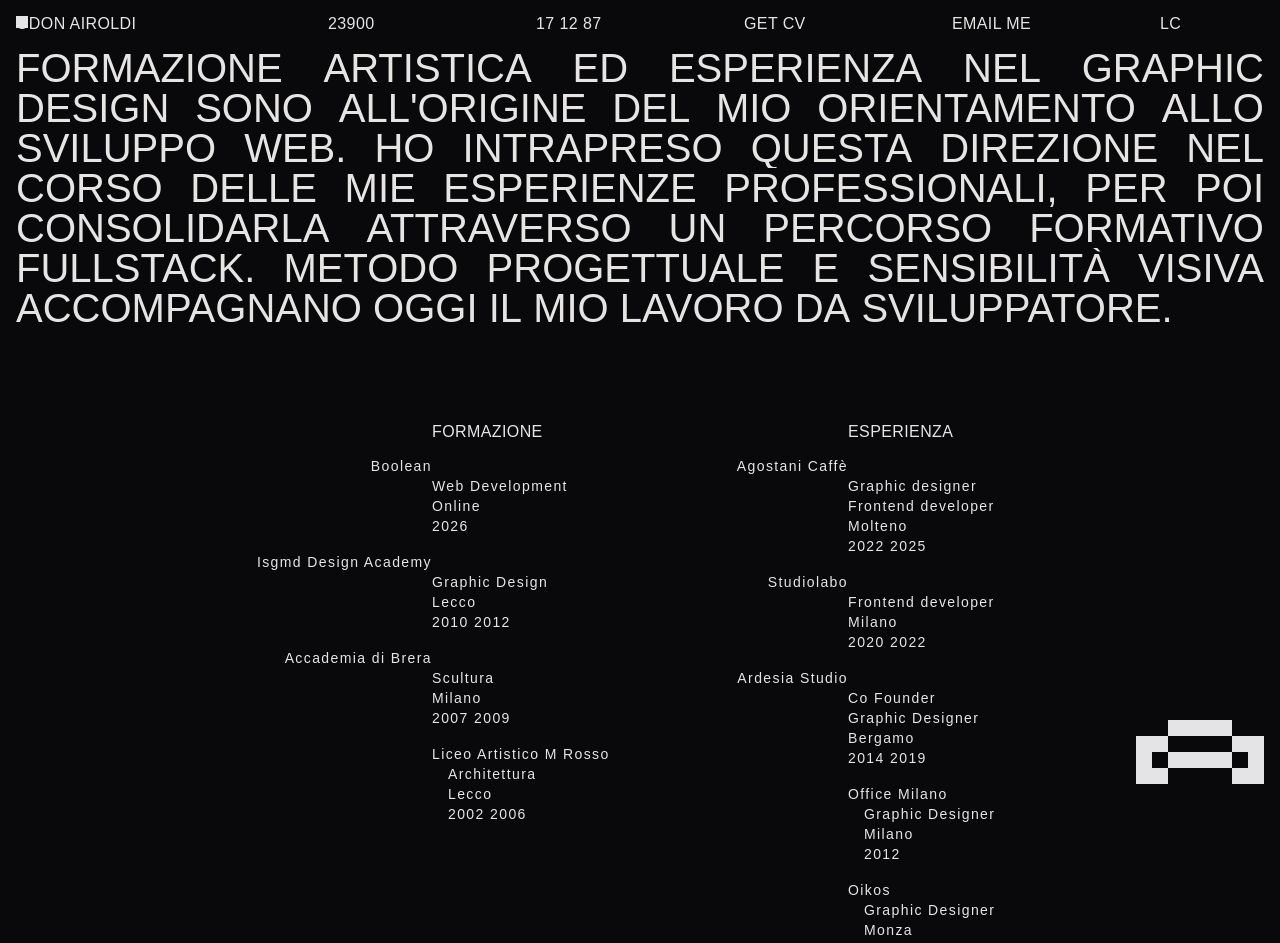
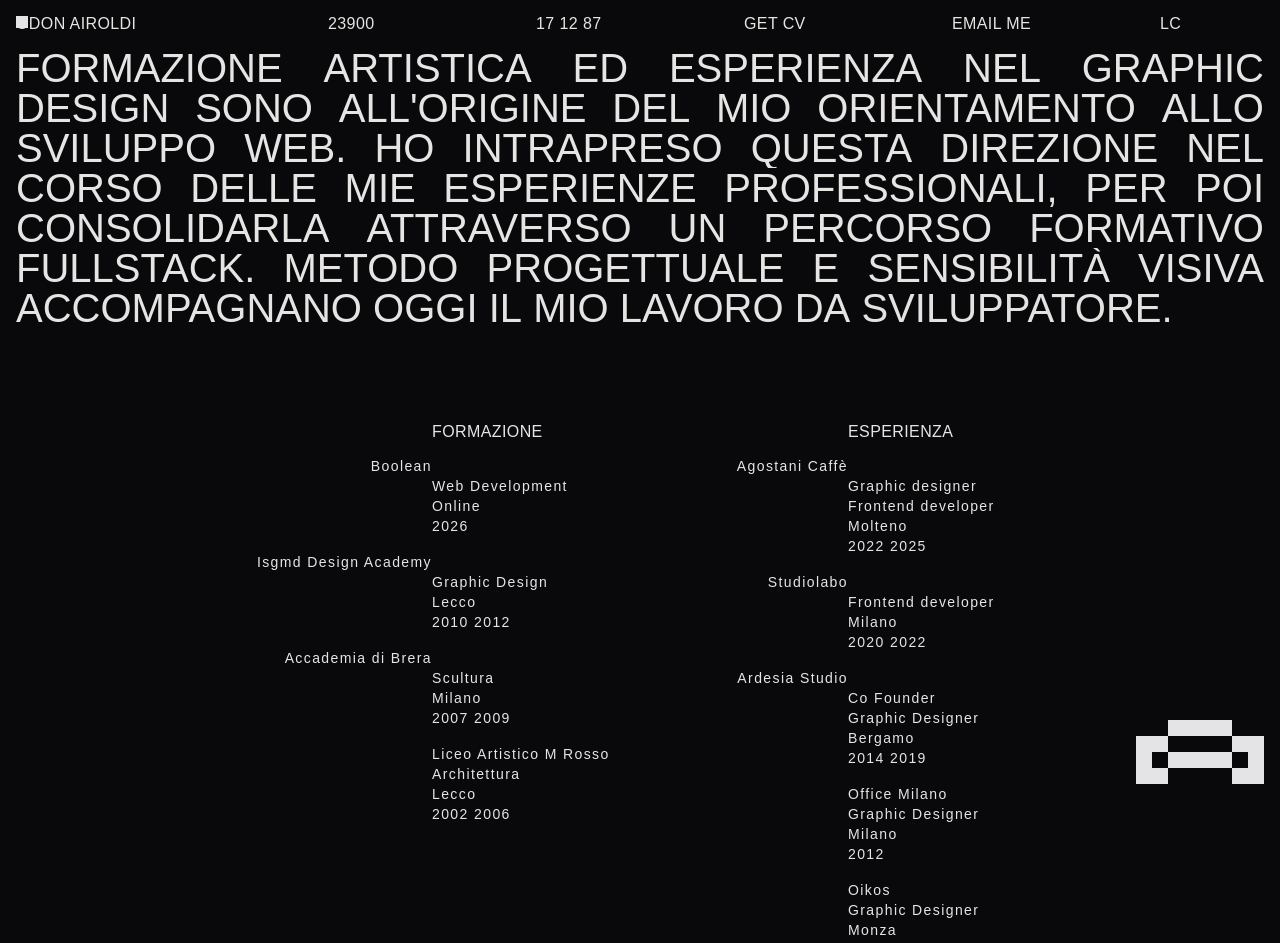
Before and after one commit to odon-airoldi/odonairoldi, a React (Vite) app: page /cv in a window 1280 px wide. Shown: the top 943 px of the page. Built offline with nearby package versions, Linux system fonts and the light colour scheme; no server answers.

Commit message:
fix: remove max-md:hidden class from AppIntro component for improved visibility fix: update class name for nested list in AppList component for consistency

```diff
--- a/src/components/AppIntro.jsx
+++ b/src/components/AppIntro.jsx
@@ -45,7 +45,7 @@ export default function AppIntro({ onDone }) {
     }, { scope: containerRef });
 
     return (
-        <div ref={containerRef} className="fixed inset-0 z-50 bg-zinc-950 text-zinc-200 cursor-none max-md:hidden">
+        <div ref={containerRef} className="fixed inset-0 z-50 bg-zinc-950 text-zinc-200 cursor-none">
             <div ref={cursorRef} className="text-2xl font-extralight font-zalando font-stretch-expanded pointer-events-none">
                 <span ref={counterRef}>0</span>%
             </div>
--- a/src/components/AppList.jsx
+++ b/src/components/AppList.jsx
@@ -35,7 +35,7 @@ export default function AppList({ list }) {
                 list.map((item) => (
                     <li key={item.id} className="font-extralight">
                         <span className="inline-block reveal-shift">{item.title}</span>
-                        <ul className="ul">
+                        <ul className="ul-">
                             {
                                 item.items.map((voce) => (
                                     typeof voce === "string" ? (
```
